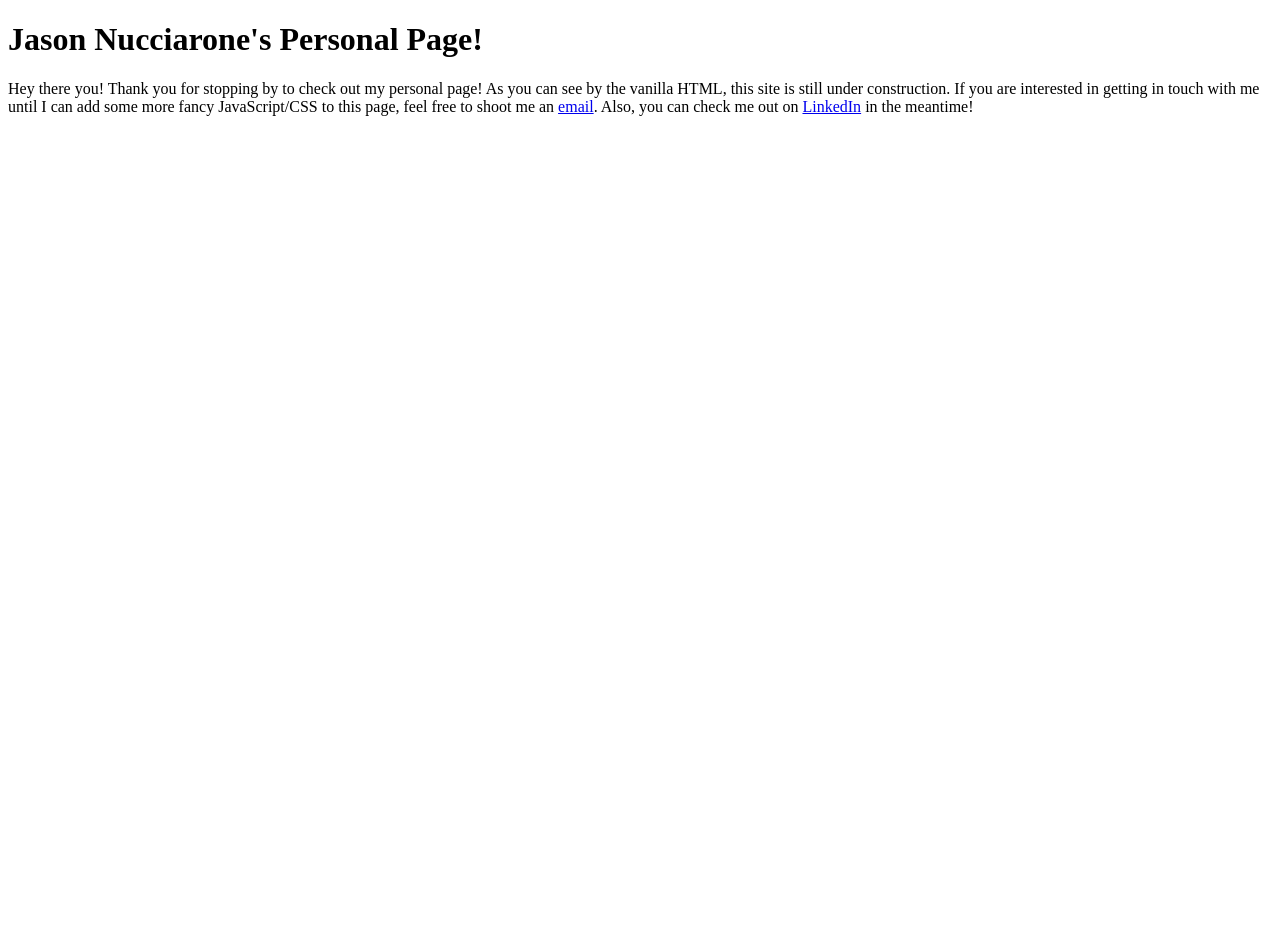
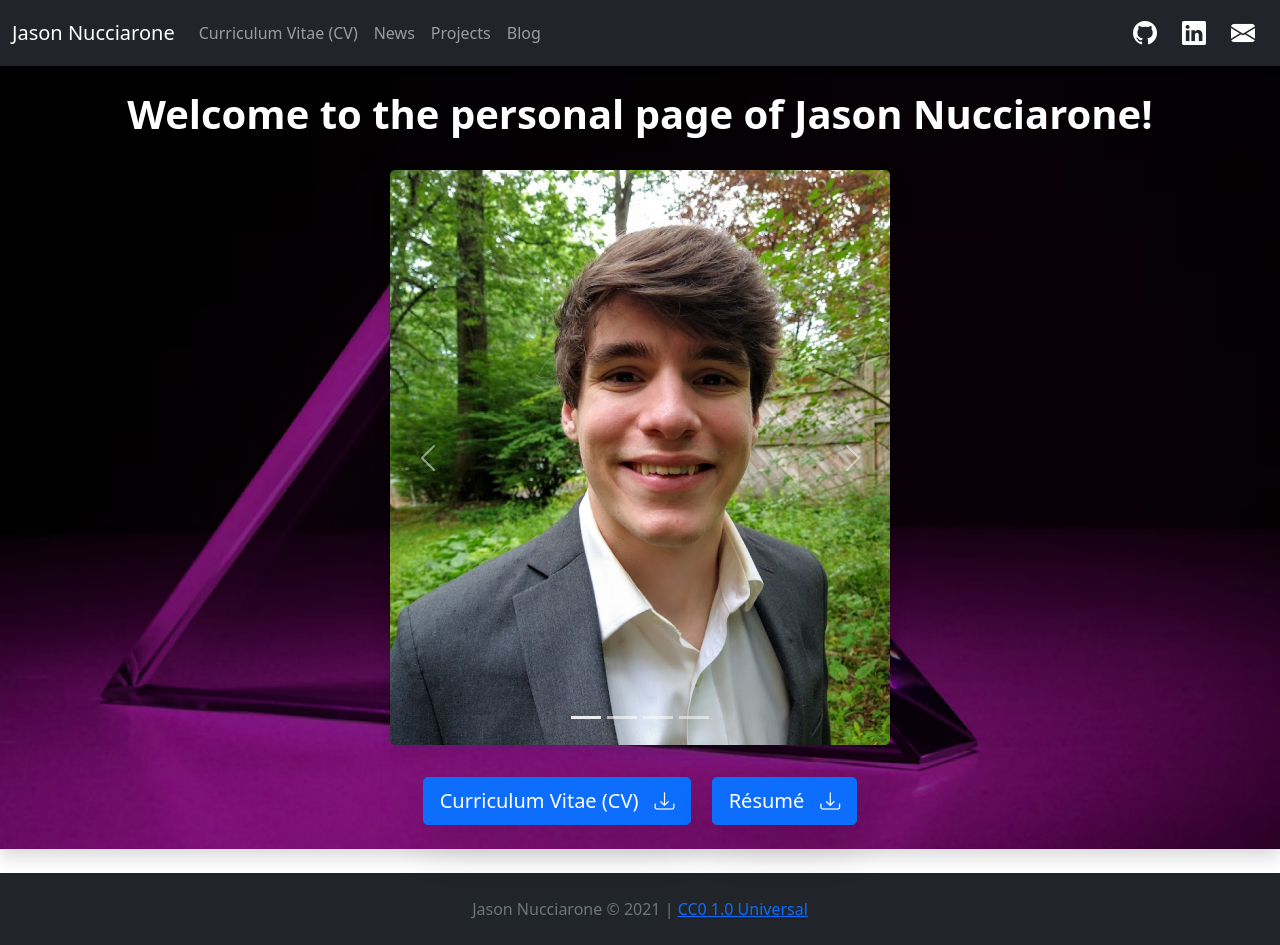
Before and after one commit to NucciTheBoss/nuccitheboss.github.io, a plain HTML site: page index.html in a window 1280 px wide. Before the commit the page ends 800 px from the top, so only its background shows below. Drawn offline with nearby package versions, Linux system fonts and the light colour scheme.

Commit message:
Push current progress to GitHub

```diff
--- a/index.html
+++ b/index.html
@@ -1,19 +1,126 @@
 <!DOCTYPE html>
 <html lang="en">
 <head>
-    <meta charset="UTF-8">
-    <meta http-equiv="X-UA-Compatible" content="IE=edge">
-    <meta name="viewport" content="width=device-width, initial-scale=1.0">
-    <title>Jason C. Nucciarone</title>
+  <meta charset="UTF-8">
+  <meta http-equiv="X-UA-Compatible" content="IE=edge">
+  <meta name="viewport" content="width=device-width, initial-scale=1.0">
+  <meta name="author" content="Jason Nucciarone">
+  <meta name="description" content="The home page of Jason Nucciarone's personal website">
+  <title>Jason Nucciarone</title>
+
+  <!-- Bootstrap 5 imports -->
+  <link rel="stylesheet" href="https://cdn.jsdelivr.net/npm/bootstrap@5.1.3/dist/css/bootstrap.min.css">
+  <link rel="stylesheet" href="https://cdn.jsdelivr.net/npm/bootstrap-icons@1.7.2/font/bootstrap-icons.css">
+  <script src="https://cdn.jsdelivr.net/npm/bootstrap@5.1.3/dist/js/bootstrap.bundle.min.js"></script>
+
+  <!-- Local imports -->
+  <link rel="stylesheet" href="static/styles.css">
+  <link rel="stylesheet" href="static/background-images.css">
 </head>
 <body>
-    <h1>Jason Nucciarone's Personal Page!</h1>
-    <p>
-        Hey there you! Thank you for stopping by to check out my personal page!
-        As you can see by the vanilla HTML, this site is still under construction. If
-        you are interested in getting in touch with me until I can add some more fancy JavaScript/CSS
-        to this page, feel free to shoot me an <a href="mailto:jason.nucciarone@gmail.com">email</a>.
-        Also, you can check me out on <a href="https://www.linkedin.com/in/jasonnucci/">LinkedIn</a> in the meantime!
-    </p>
+  <!-- Navbar -->
+  <nav class="navbar navbar-expand-sm bg-dark navbar-dark navbar-shadow sticky-top">
+    <div class="container-fluid">
+      <a class="navbar-brand" href="templates/home.html">Jason Nucciarone</a>
+      <button class="navbar-toggler" type="button" data-bs-toggle="collapse" data-bs-target="#mainnavbar">
+        <span class="navbar-toggler-icon"></span>
+      </button>
+      <div class="collapse navbar-collapse" id="mainnavbar">
+        <ul class="navbar-nav me-auto">
+          <li class="nav-item">
+            <a class="nav-link" href="templates/cv.html">Curriculum Vitae (CV)</a>
+          </li>
+          <li class="nav-item">
+            <a class="nav-link" href="templates/news.html">News</a>
+          </li>
+          <li class="nav-item">
+            <a class="nav-link" href="templates/projects.html">Projects</a>
+          </li>
+          <li class="nav-item">
+            <a class="nav-link" href="templates/blog.html">Blog</a>
+          </li>
+        </ul>
+        <div class="d-flex">
+          <div class="btn-group">
+            <a class="btn btn-dark navbar-icon-button" href="https://github.com/NucciTheBoss">
+              <i class="bi bi-github"></i>
+            </a>
+            <a class="btn btn-dark navbar-icon-button" href="https://www.linkedin.com/in/jasonnucci/">
+              <i class="bi bi-linkedin"></i>
+            </a>
+            <a class="btn btn-dark navbar-icon-button" href="mailto:jason.nucciarone@gmail.com">
+              <i class="bi bi-envelope-fill"></i>
+            </a>
+          </div>
+        </div>
+      </div>
+    </div>
+  </nav>
+
+  <div class="background-container title-banner shadow">
+    <div class="container-fluid">
+      <div class="row">
+        <div class="container d-flex justify-content-center text-center text-white pt-4">
+          <h1><b>Welcome to the personal page of Jason Nucciarone!</b></h1>
+        </div>
+      </div>
+
+      <div class="row">
+        <div class="container d-flex justify-content-center p-4">
+          <div id="personal-images" class="carousel shadow" data-bs-ride="carousel">
+            <div class="carousel-indicators">
+              <button type="button" data-bs-target="#personal-images" data-bs-slide-to="0" class="active"></button>
+              <button type="button" data-bs-target="#personal-images" data-bs-slide-to="1"></button>
+              <button type="button" data-bs-target="#personal-images" data-bs-slide-to="2"></button>
+              <button type="button" data-bs-target="#personal-images" data-bs-slide-to="3"></button>
+            </div>
+
+            <div class="carousel-inner">
+              <div class="carousel-item active">
+                <img src="assets/images/headshot.png" alt="Headshot" class="d-block rounded-3">
+              </div>
+              <div class="carousel-item">
+                <img src="assets/images/in_a_suit.png" alt="Looking fancy" class="d-block rounded-3">
+              </div>
+              <div class="carousel-item">
+                <img src="assets/images/at_niagra.png" alt="At Niagra Falls with my girlfriend" class="d-block rounded-3">
+              </div>
+              <div class="carousel-item">
+                <img src="assets/images/with_friends.png" alt="Me with my friends" class="d-block rounded-3">
+              </div>
+            </div>
+
+            <button class="carousel-control-prev" type="button" data-bs-target="#personal-images" data-bs-slide="prev">
+              <span class="carousel-control-prev-icon"></span>
+            </button>
+            <button class="carousel-control-next" type="button" data-bs-target="#personal-images" data-bs-slide="next">
+              <span class="carousel-control-next-icon"></span>
+            </button>
+          </div>
+        </div>
+      </div>
+
+      <div class="row">
+        <div class="container d-flex justify-content-center">
+          <span class="pb-3">
+            <a href="https://drive.google.com/uc?export=download&id=1EAXNEUYmest0wr6NXN9N3aVkZf2ZjCvS" class="btn btn-lg btn-primary shadow-lg m-2">
+              Curriculum Vitae (CV)<i class="bi bi-download ms-3"></i>
+            </a>
+            <a href="https://drive.google.com/uc?export=download&id=1sg13pB-DcX3TcEsJZp4bQseMdCnGO6tD" class="btn btn-lg btn-primary shadow-lg m-2">
+              R&#233;sum&#233;<i class="bi bi-download ms-3"></i>
+            </a>
+          </span>
+        </div>
+      </div>
+    </div>
+  </div>
+  <br>
+
+  <!-- Footer -->
+  <footer class="bg-dark text-secondary">
+    <div class="text-center p-4">
+      Jason Nucciarone &copy; 2021 | <a href="https://creativecommons.org/publicdomain/zero/1.0/">CC0 1.0 Universal</a>
+    </div>
+  </footer>
 </body>
 </html>
--- /dev/null
+++ b/static/background-images.css
@@ -0,0 +1,21 @@
+.background-container {
+  padding-right: 0;
+  padding-left: 0;
+  margin-right: auto;
+  margin-left: auto;
+}
+.dark-background-container {
+  padding-right: 0;
+  padding-left: 0;
+  margin-right: auto;
+  margin-left: auto;
+  background-color: ;
+}
+.title-banner {
+  background-image: url(../assets/images/dark_triangle.png);
+  background-position: center center;
+  background-repeat: no-repeat;
+  background-attachment: fixed;
+  background-size: cover;
+  background-color: "#1FD1B24";
+}
--- /dev/null
+++ b/static/styles.css
@@ -0,0 +1,9 @@
+.navbar-icon-button {
+  display: block;
+  font-size: 24px;
+}
+.navbar-shadow {
+  -webkit-box-shadow: 0px 6px 3px 0px rgba(0,0,0,0.75);
+  -moz-box-shadow: 0px 6px 3px 0px rgba(0,0,0,0.75);
+  box-shadow: 0px 6px 3px 0px rgba(0,0,0,0.75);
+}
```
Also changed, not shown: templates/blog.html (added, +12 -0 lines), templates/cv.html (added, +67 -0 lines), templates/news.html (added, +12 -0 lines), templates/projects.html (added, +12 -0 lines), assets/images/at_niagra.png (added), assets/images/dark_triangle.png (added), assets/images/headshot.png (added), assets/images/in_a_suit.png (added), assets/images/with_friends.png (added).
